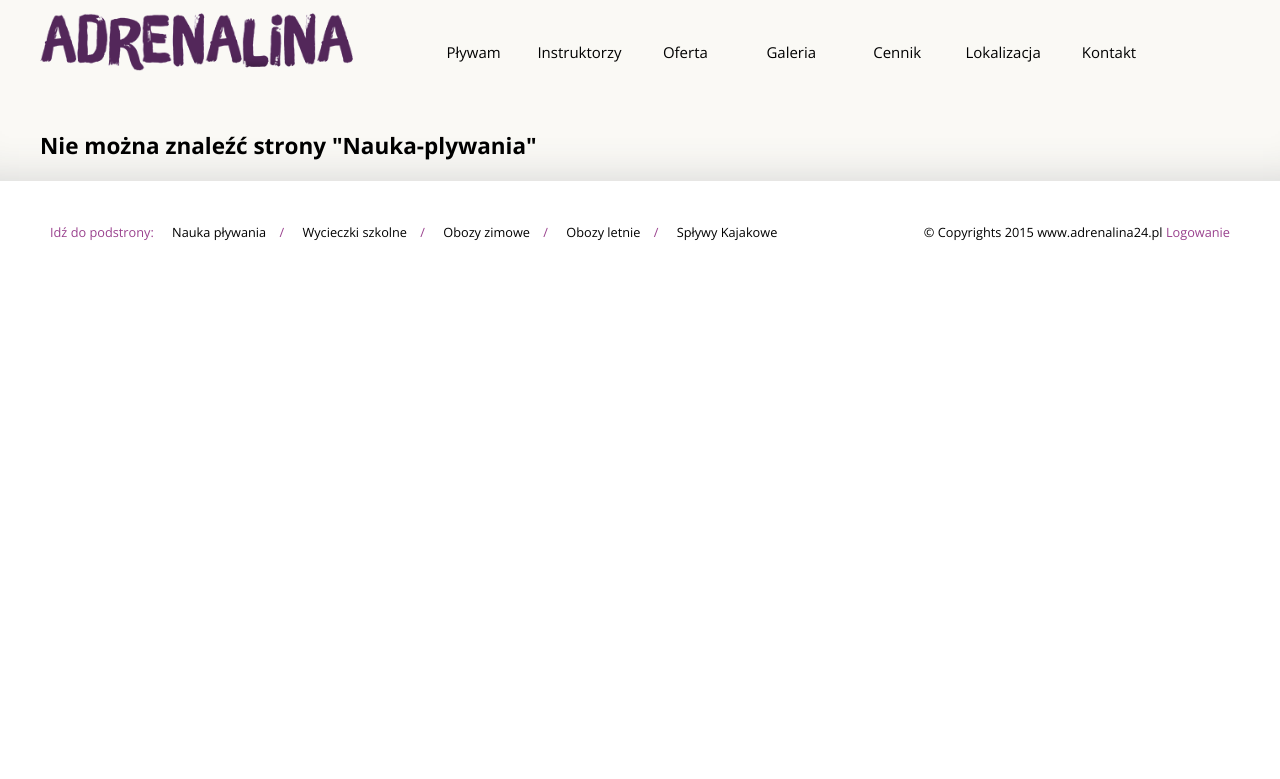
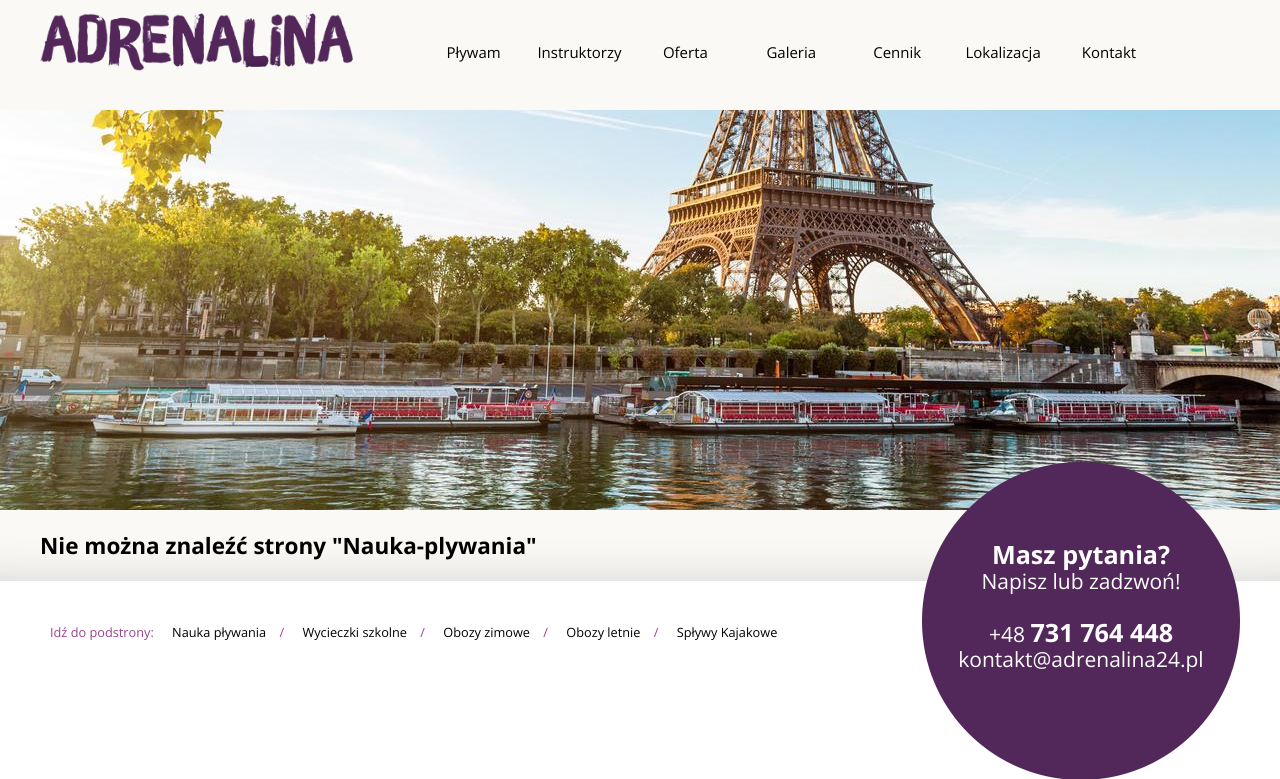
Before and after one commit to manio4444/adrenalina_2018, a PHP site: page /Nauka-plywania in a window 1280 px wide. Shown: the top 779 px of the page. Run offline with PHP 8.4, Linux system fonts and the light colour scheme; some libraries are stand-ins or nearby versions.

Commit message:
summer bgn to swim + new bgn summer

```diff
--- a/imgcss/main.css
+++ b/imgcss/main.css
@@ -97,6 +97,12 @@ header {
 }
 
 .page_bgn_banner--summer {
+  background-image: url("bgn_summer2.jpg");
+  height: 400px;
+  background-position: center bottom;
+}
+
+.page_bgn_banner--swimming {
   background-image: url("bgn_summer.jpg");
   height: 400px;
 }
--- a/index.php
+++ b/index.php
@@ -96,6 +96,16 @@ $ini = parse_ini_file($ini_file);
 		</div>';
 
 	if (isset($_GET['id1']) && in_array($_GET['id1'], array(
+		'Nauka-plywania',
+	))) {
+		echo '
+		<div class="page_bgn_banner page_bgn_banner--summer"></div>
+		<div class="auto">
+			' . $circle_contact . '
+		</div>';
+	}
+
+	if (isset($_GET['id1']) && in_array($_GET['id1'], array(
 		'Wycieczki-szkolne',
 	))) {
 		echo '
```
Also changed, not shown: imgcss/bgn_summer2.jpg (added).
